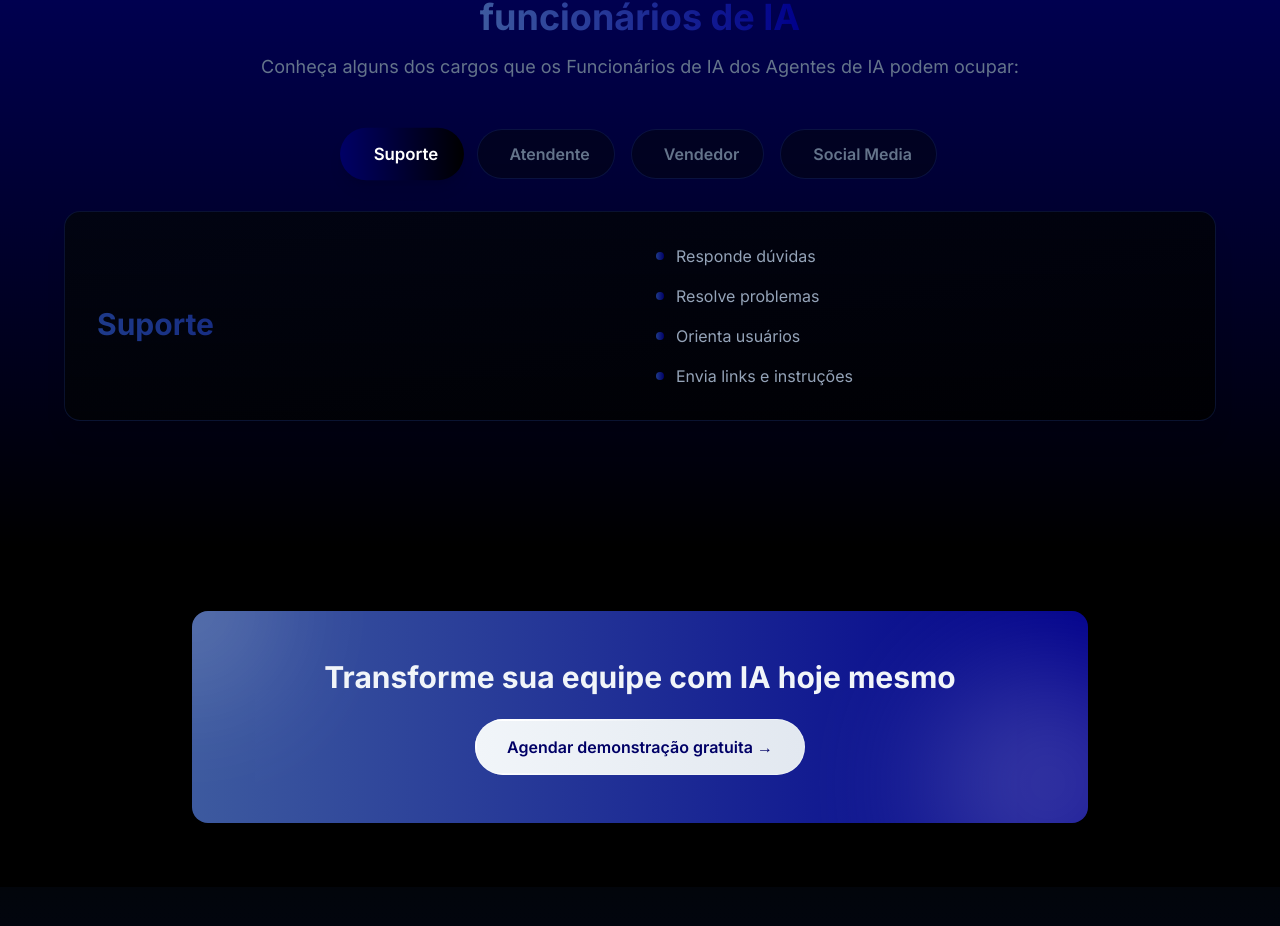
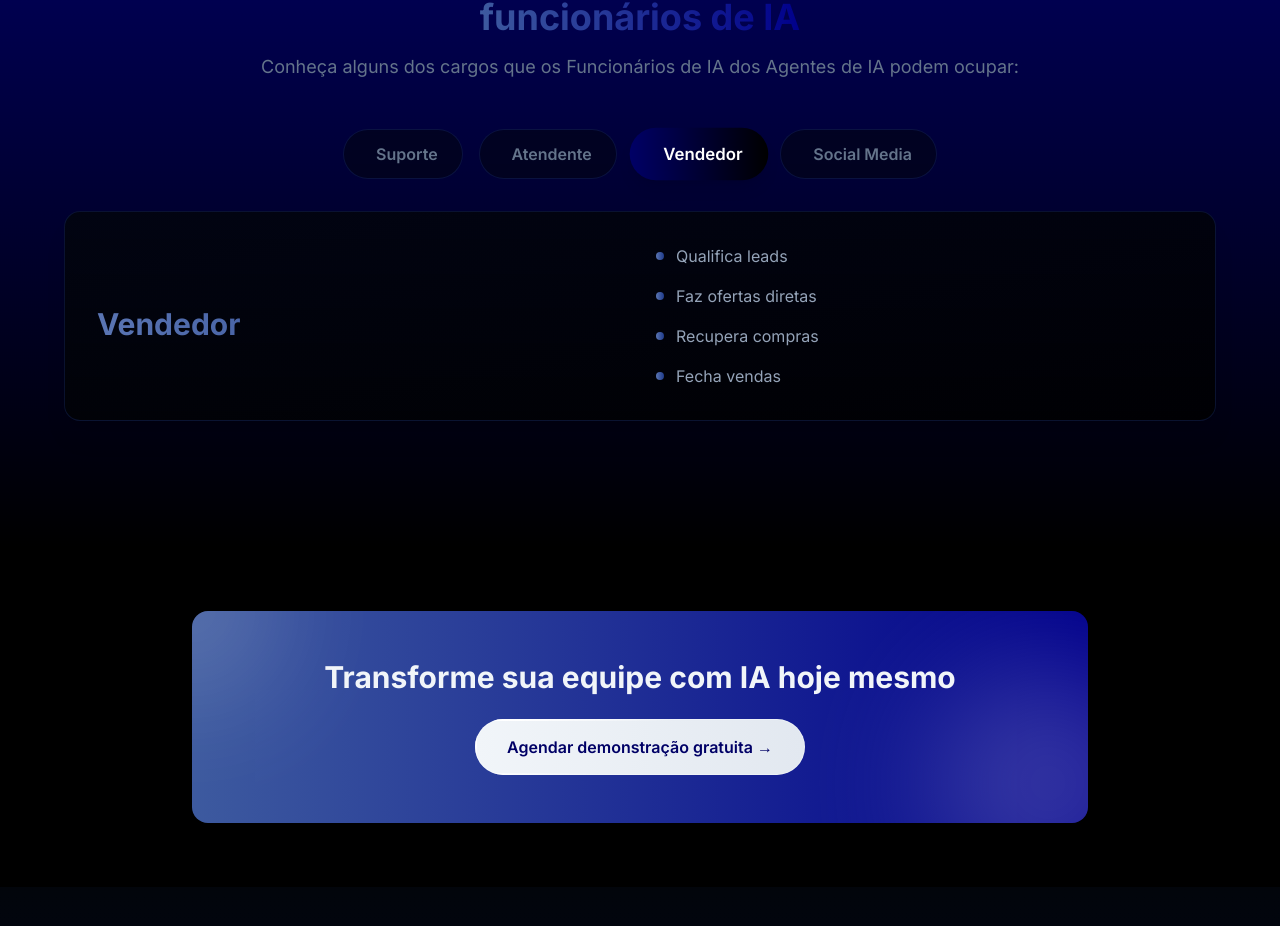
Before and after one commit to diegofornalha/movie, a Next.js app: page / in a window 1280 px wide. Shown: the part 3883-4809 px from the top of the page. Built offline with nearby package versions, Linux system fonts and the light colour scheme.

Commit message:
Add auto-rotation feature to AccelerationSection and RolesSection components, enhancing user experience with automatic track and role transitions every 3 seconds.

```diff
--- a/components/acceleration-section.tsx
+++ b/components/acceleration-section.tsx
@@ -1,6 +1,6 @@
 "use client"
 
-import { useState } from "react"
+import { useState, useEffect } from "react"
 
 export function AccelerationSection() {
   const [activeTrack, setActiveTrack] = useState<'technical' | 'management'>('technical')
@@ -43,6 +43,16 @@ export function AccelerationSection() {
       ]
     }
   }
+
+  // Auto-rotate between tracks every 3 seconds
+  useEffect(() => {
+    const interval = setInterval(() => {
+      setActiveTrack((prevTrack) => prevTrack === 'technical' ? 'management' : 'technical')
+    }, 3000) // 3 seconds
+
+    // Cleanup interval on component unmount
+    return () => clearInterval(interval)
+  }, [])
 
   return (
     <section className="py-20 px-4 bg-gradient-to-b from-navy-900 to-black">
--- a/components/roles-section.tsx
+++ b/components/roles-section.tsx
@@ -1,6 +1,6 @@
 "use client"
 
-import { useState } from "react"
+import { useState, useEffect } from "react"
 
 export function RolesSection() {
   const [activeRole, setActiveRole] = useState(0)
@@ -51,6 +51,16 @@ export function RolesSection() {
       gradient: "from-navy-600 to-dark-900"
     }
   ]
+
+  // Auto-rotate carousel every 3 seconds
+  useEffect(() => {
+    const interval = setInterval(() => {
+      setActiveRole((prevRole) => (prevRole + 1) % roles.length)
+    }, 3000) // 3 seconds
+
+    // Cleanup interval on component unmount
+    return () => clearInterval(interval)
+  }, [roles.length])
 
   return (
     <section className="py-20 px-4 bg-gradient-to-b from-navy-900 to-black">
```
